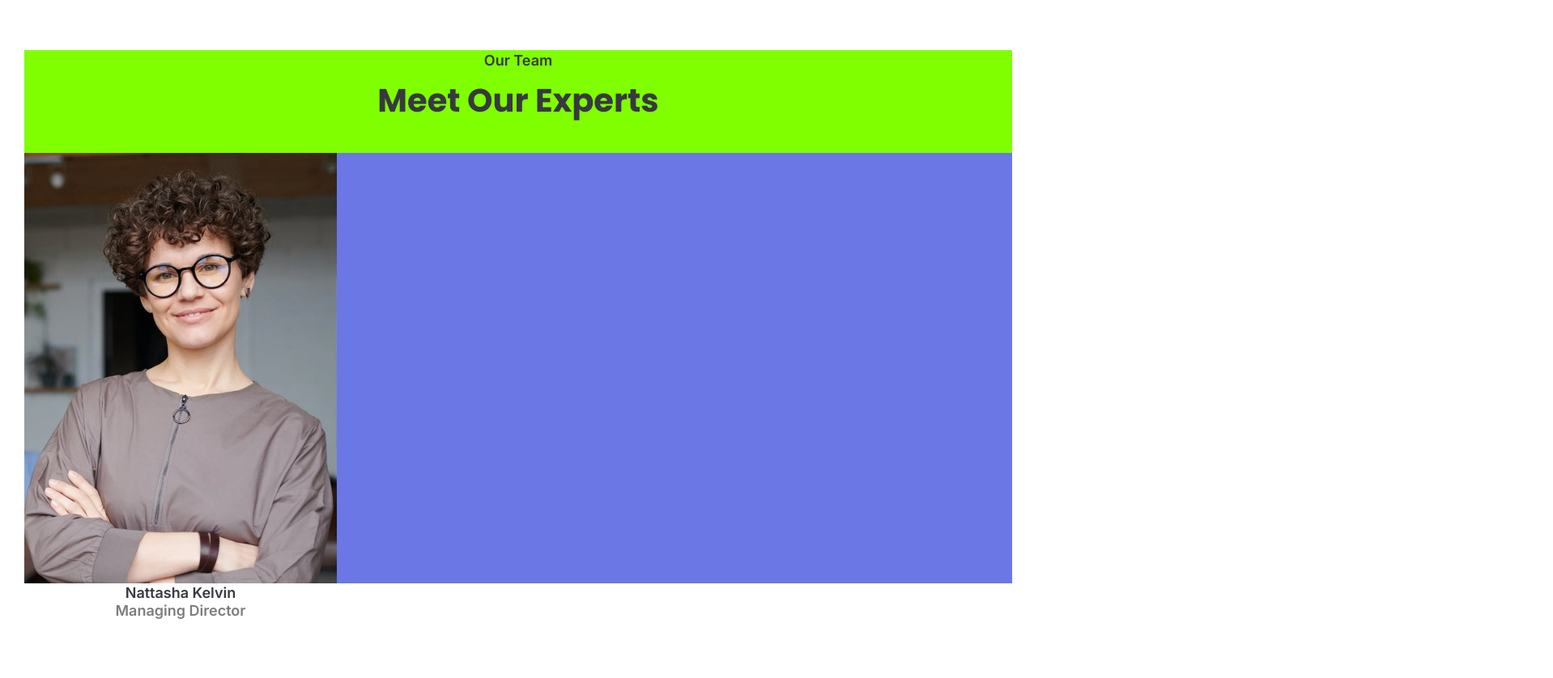
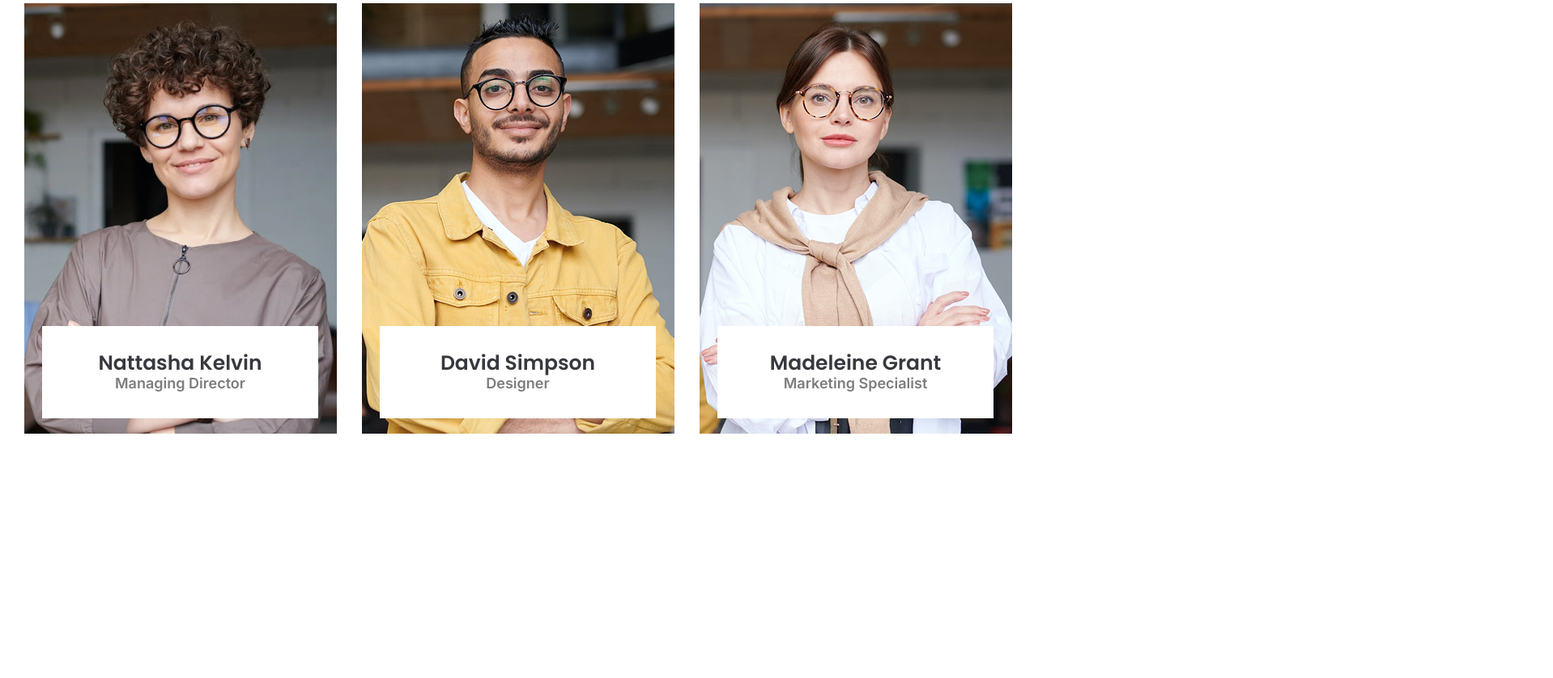
Before and after one commit to ketiladzeshotiko/HomeWork, a plain HTML site: page index.html in a window 1280 px wide. Shown: the part 1452-2290 px from the top of the page at 81% size, 1918 px wide, since content can reach past the window. After the commit the page ends 1991 px from the top, so only its background shows below. Drawn offline with Linux system fonts and the light colour scheme.

Commit message:
add footer

```diff
--- a/css/style.css
+++ b/css/style.css
@@ -1,7 +1,9 @@
 header{
-    /* background-color: aqua; */
+    background-color: white;
     position: sticky;
     top: 0;
+    z-index: 1;
+
 }
 .header-container{
     /* background-color: chocolate; */
@@ -128,6 +130,10 @@ section{
 .image-wraper{
      position: relative;
     display: inline-block;
+
+}
+.photo{
+    width: 100%;
 }
 h6{
     font-family: "Inter", sans-serif;
@@ -166,7 +172,6 @@ h6{
     justify-content: center;
 }
 footer{
-    background-color: chartreuse;
     width: 1220px;
     height: 659px;
     margin: 0 auto;
@@ -175,7 +180,6 @@ footer{
 .footerdiv{
     width: 348px;
     height: 86px;
-    /* background-color: #6B77E5; */
     margin: 0 auto;
 }
 .footerp{
@@ -193,24 +197,36 @@ footer{
     text-align: center;
     margin-top: 16px;
 }
-.footer-div2{
-    background-color: #6B77E5;
-    width: 1220px;
-    height: 532px;
+.flex-wraper{
+    display: flex;
+    justify-content: space-between;
     margin-top: 41px;
-
+}
+.white-box{
+    width: 341px;
+    background-color: white;
+    height: 114px;
+    position: absolute;
+    left: 22px;
+    bottom: 22px;
+    display: flex;
+    justify-content: center;
+    align-items: center;
+    flex-direction: column;
 }
 .footer-box{
-    width: 386px;
-    height: 532px;
-    background-color: pink;
     position: relative;
 }
-.name-div{
-    width: 341px;
-    height: 114px;
-    background-color: white;
-    position: absolute;
-    left: 50%;
-    transform: translate(-50%);
+.lasth3{
+    font-family: "Poppins", sans-serif;
+    font-weight: 600;
+    font-size: 25px;
+    color: #37393F;
 }
+.lasth4{
+    font-family: "Inter", sans-serif;
+    font-weight: 400;
+    font-size: 18px;
+    color: #7D7D7D;
+    margin-top: 4px;
+}
--- a/index.html
+++ b/index.html
@@ -1,5 +1,6 @@
 <!DOCTYPE html>
 <html lang="en">
+
 <head>
     <meta charset="UTF-8">
     <link rel="stylesheet" href="https://cdnjs.cloudflare.com/ajax/libs/font-awesome/6.7.2/css/all.min.css">
@@ -8,10 +9,14 @@
     <link rel="stylesheet" href="css/style.css">
     <link rel="preconnect" href="https://fonts.googleapis.com">
     <link rel="preconnect" href="https://fonts.gstatic.com" crossorigin>
-<link href="https://fonts.googleapis.com/css2?family=Inter:ital,opsz,wght@0,14..32,600;1,14..32,600&display=swap" rel="stylesheet">
-<link href="https://fonts.googleapis.com/css2?family=Poppins:ital,wght@0,100;0,200;0,300;0,400;0,500;0,600;0,700;0,800;0,900;1,100;1,200;1,300;1,400;1,500;1,600;1,700;1,800;1,900&display=swap" rel="stylesheet">
+    <link href="https://fonts.googleapis.com/css2?family=Inter:ital,opsz,wght@0,14..32,600;1,14..32,600&display=swap"
+        rel="stylesheet">
+    <link
+        href="https://fonts.googleapis.com/css2?family=Poppins:ital,wght@0,100;0,200;0,300;0,400;0,500;0,600;0,700;0,800;0,900;1,100;1,200;1,300;1,400;1,500;1,600;1,700;1,800;1,900&display=swap"
+        rel="stylesheet">
     <title>Homework6</title>
 </head>
+
 <body>
     <header>
         <div class="header-container">
@@ -90,7 +95,7 @@
         </div>
     </section>
     <div class="image-wraper">
-<img  src="images/Rectangle 290.png" alt="">
+        <img class="photo" src="images/Rectangle 290.png" alt="">
         <div class="text-div">
             <h6>Short Video</h6>
             <h2 class="imageh2">Our Presentation</h2>
@@ -106,16 +111,34 @@
             <p class="footerp">Our Team</p>
             <h2 class="footerh2">Meet Our Experts</h2>
         </div>
-        <div class="footer-div2">
+
+        <div class="flex-wraper">
             <div class="footer-box">
-<img class="footer-img" src="images/Image.jpg" alt="">
-<div class="name-div">
-<h3 class="nameh3">Nattasha Kelvin</h3>
-<p class="footer-p2">Managing Director</p>
+                <img src="images/Image.jpg" alt="">
+                <div class="white-box">
+                    <h3 class="lasth3">Nattasha Kelvin</h3>
+                    <h4 class="lasth4">Managing Director</h4>
+                </div>
+            </div>
+
+            <div class="footer-box">
+                <img src="images/image2.png" alt="">
+                <div class="white-box">
+                    <h3 class="lasth3">David Simpson</h3>
+                    <h4 class="lasth4">Designer</h4>
+                </div>
+            </div>
+
+            <div class="footer-box">
+                <img src="images/image3.png" alt="">
+                <div class="white-box">
+                    <h3 class="lasth3">Madeleine Grant</h3>
+                    <h4 class="lasth4">Marketing Specialist</h4>
                 </div>
             </div>
         </div>
     </footer>
 
 </body>
+
 </html>
```
Also changed, not shown: images/image2.png (added), images/image3.png (added). Lines whose indentation alone changed are shown as unchanged.
